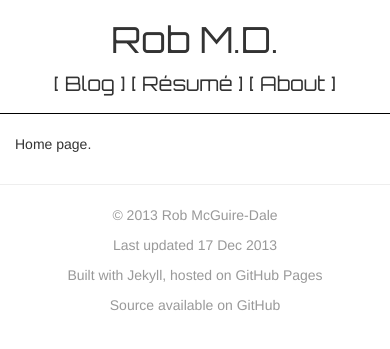
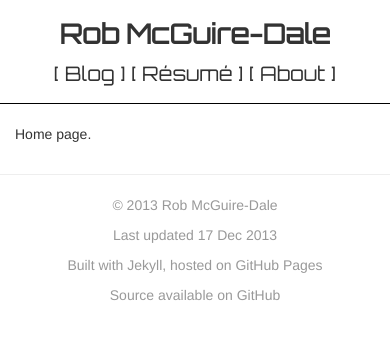
Before and after one commit to robatron/website, a Jekyll site: the page built from index.html, in a window 390 px wide. Shown: the top 349 px of the page. Built offline with Jekyll 4.4.1, drawn with Linux system fonts in a browser that asks for light colours; Markdown is read by kramdown in place of the engine named in the settings.

Commit message:
Fine tune header breakpoints

```diff
--- a/_config.yml
+++ b/_config.yml
@@ -5,10 +5,7 @@
 
 baseurl:    ''
 
-name:       Rob M.D.
-long_name:  Rob McGuire-Dale
-# name:       Spc NdHvjsf-Ebmf
-# short_name: Spc N.E.
+name:  Rob McGuire-Dale
 
 resume:
     names:
--- a/_layouts/default.html
+++ b/_layouts/default.html
@@ -21,12 +21,7 @@
 
                 <h1 class="title">
                     <a href="/">
-                        <span class="text">
-                            {{ site.name }}
-                        </span>
-                        <span class="long-text">
-                            {{ site.long_name }}
-                        </span>
+                        {{ site.name }}
                     </a>
                 </h1>
 
--- a/assets/css/default.css
+++ b/assets/css/default.css
@@ -2,7 +2,7 @@
 grid:
     padding: 15px
 
-    min_size: 275px
+    min_size: 320px
     max_size: 768px
 
 
@@ -14,9 +14,8 @@
 
 header:
     breakpoints:
-        small_min:  400px
-        medium_min: 480px
-        large_min:  720px
+        stacked_large:  420px
+        horizontal:     720px
 
 
 footer:
@@ -92,17 +91,15 @@
 }
 
 header .title {
-    font-family: 'Orbitron', sans-serif;
+    font-family:    'Orbitron', sans-serif;
+    font-size:      27px;
+    font-weight:    bold;
 }
 
 header .title a,
 header .title a:hover  {
     color: {{ page.colors.text }};
     text-decoration: none;
-}
-
-header .title .long-text {
-    display: none;
 }
 
 header nav li {
@@ -123,32 +120,22 @@
 }
 
 
-/** Small
-    ----- */
-@media ( min-width: {{ page.header.breakpoints.small_min }} ) {
-    header .title .text {
-        display: none;
-    }
-    header .title .long-text {
-        display: inline;
+/** Stacked large
+    ------------- */
+@media ( min-width: {{ page.header.breakpoints.stacked_large }} ) {
+    header .title {
+        font-size: 36px;
     }
 }
 
 
-/** Medium
-    ------- */
-@media ( min-width: {{ page.header.breakpoints.medium_min }} ) {
-    /* Nothin' special for now */
-}
-
-
-/** Large
-    -----
+/** Horizontal
+    ----------
 
     - Align-bottom with the title
     - Align-right to the grid container
 */
-@media ( min-width: {{ page.header.breakpoints.large_min }} ) {
+@media ( min-width: {{ page.header.breakpoints.horizontal }} ) {
 
     header {
         padding-top: {{ page.grid.padding | times: 2 }}px;
```
